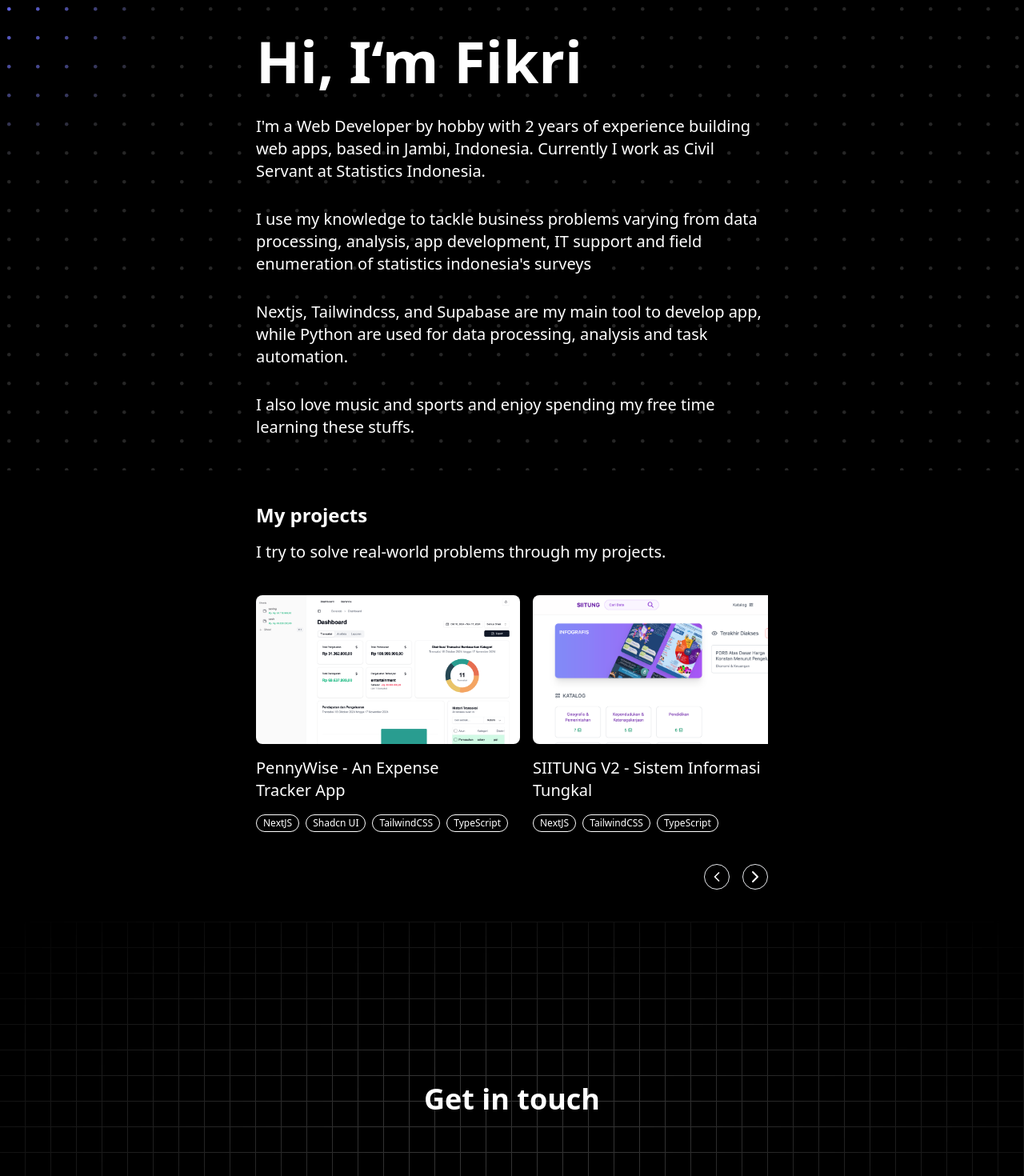
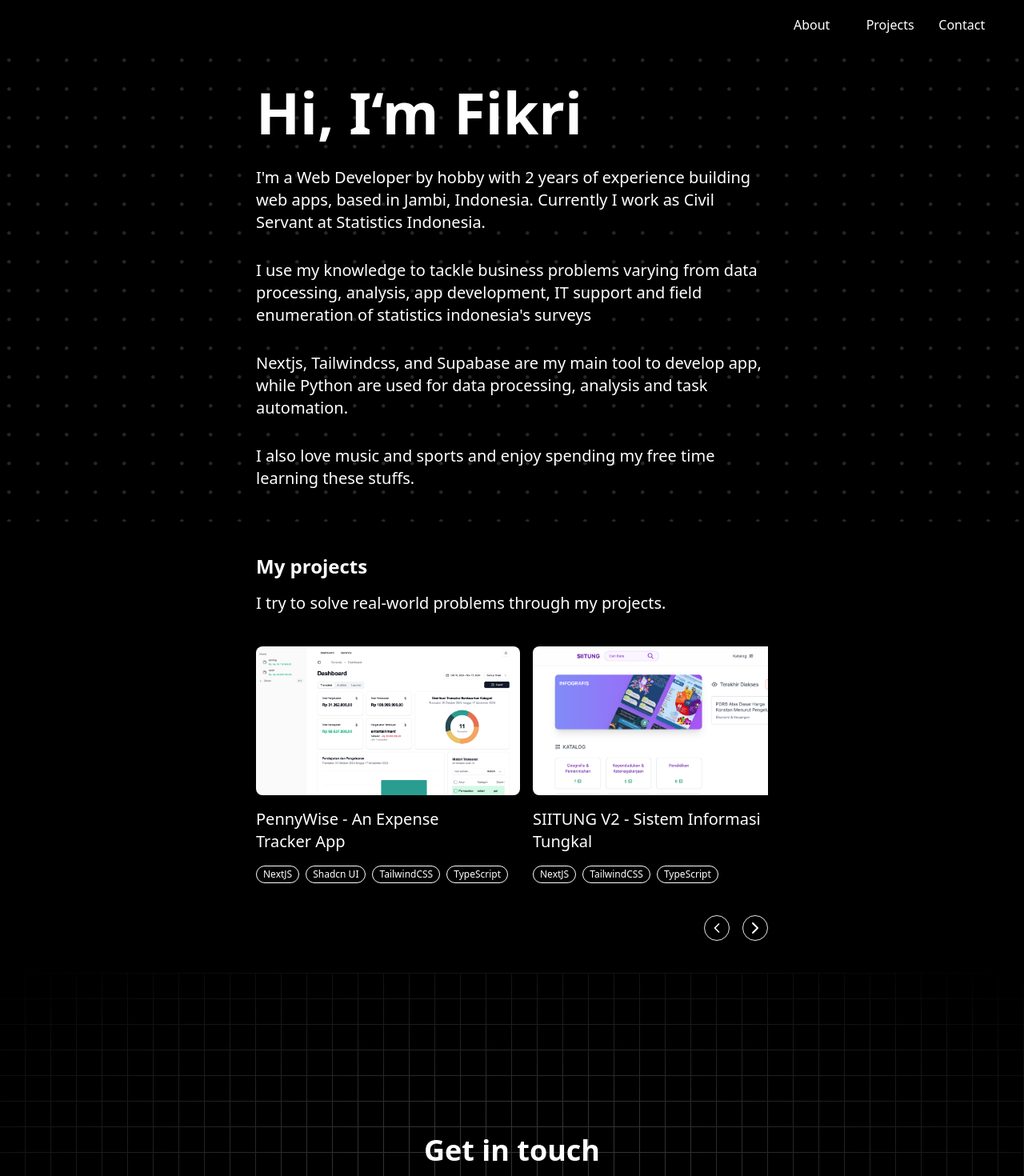
Before and after one commit to fikrianggara/porto, a Next.js app: page / in a window 1280 px wide. Shown: the top 1470 px of the page at 80% size. Built offline with nearby package versions, Linux system fonts and the light colour scheme.

Commit message:
add navbar

```diff
--- a/src/app/page.tsx
+++ b/src/app/page.tsx
@@ -17,6 +17,7 @@ import {
   IconChevronLeft,
   IconChevronRight,
 } from "@tabler/icons-react";
+import Navbar from "@/components/navbar";
 
 const projects = [
   {
@@ -245,6 +246,8 @@ const Page = () => {
   };
   return (
     <div className="relative bg-white dark:bg-black ">
+      <Navbar />
+      <div id="hero">
         <HighlightDiv className="items-start justify-center m-auto h-fit p-8 py-10 space-y-10">
           <div className="space-y-6 md:space-y-8">
             <h1 className="text-4xl lg:text-7xl font-bold dark:text-white">
@@ -252,22 +255,22 @@ const Page = () => {
             </h1>
             <div className="text-white text-start w-11/12 md:w-[40rem] text-lg md:text-xl lg:text-2xl leading-tight self-center space-y-6 md:space-y-8 font-thin">
               <p className="text-sm md:text-base lg:text-xl leading-thight md:leading-loose">
-              I&apos;m a <strong>Web Developer</strong> by hobby with 2 years of
-              experience building web apps, based in Jambi, Indonesia. Currently
-              I work as Civil Servant at Statistics Indonesia.
+                I&apos;m a <strong>Web Developer</strong> by hobby with 2 years
+                of experience building web apps, based in Jambi, Indonesia.
+                Currently I work as Civil Servant at Statistics Indonesia.
               </p>
               <p className="text-sm md:text-base lg:text-xl leading-thight md:leading-loose">
                 I use my knowledge to tackle business problems varying from{" "}
                 <strong>
-                data processing, analysis, app development, IT support and field
-                enumeration of statistics indonesia&apos;s surveys
+                  data processing, analysis, app development, IT support and
+                  field enumeration of statistics indonesia&apos;s surveys
                 </strong>
               </p>
               <p className="text-sm md:text-base lg:text-xl leading-thight md:leading-loose">
                 <strong>Nextjs</strong>, <strong>Tailwindcss</strong>, and{" "}
                 <strong>Supabase</strong> are my main tool to develop app, while{" "}
-              <strong>Python</strong> are used for data processing, analysis and
-              task automation.
+                <strong>Python</strong> are used for data processing, analysis
+                and task automation.
               </p>
               <p className="text-sm md:text-base lg:text-xl leading-thight md:leading-loose">
                 I also love music and sports and enjoy spending my free time
@@ -276,7 +279,12 @@ const Page = () => {
             </div>
           </div>
         </HighlightDiv>
-      <div className="flex flex-col h-fit md:m-auto md:w-[40rem] p-8 md:p-0 md:py-10 space-y-10">
+      </div>
+
+      <div
+        id="project"
+        className="flex flex-col h-fit md:m-auto md:w-[40rem] p-8 md:p-0 md:py-10 space-y-10"
+      >
         <div className="space-y-4">
           <h2 className="text-2xl font-bold dark:text-white">My projects</h2>
           <p className="text-sm md:text-base lg:text-xl text-white font-thin">
@@ -334,7 +342,10 @@ const Page = () => {
           </div>
         </div>
       </div>
-      <div className="h-[30rem] w-full dark:bg-black bg-white  dark:bg-grid-white/[0.2] bg-grid-black/[0.2] relative flex flex-col items-center justify-center space-y-36">
+      <div
+        id="contact"
+        className="h-[30rem] w-full dark:bg-black bg-white  dark:bg-grid-white/[0.2] bg-grid-black/[0.2] relative flex flex-col items-center justify-center space-y-36"
+      >
         {/* Radial gradient for the container to give a faded look */}
         <div className="absolute pointer-events-none inset-0 flex dark:bg-black bg-white [mask-image:radial-gradient(ellipse_at_center,transparent_20%,black)]"></div>
         <h2 className="text-2xl md:text-4xl font-bold dark:text-white">
--- /dev/null
+++ b/src/components/navbar.tsx
@@ -0,0 +1,31 @@
+import Link from "next/link";
+import React from "react";
+
+const Navbar = () => {
+  return (
+    <div className="sticky top-0 z-30 text-white w-full justify-end backdrop-blur md:backdrop-blur-none">
+      <ul className="flex space-x-4 text-sm items-center justify-end h-8 p-8 md:w-[20rem] place-self-end">
+        <li className="flex-1">
+          <Link href="/#hero" className="flex flex-col group text-base">
+            About{" "}
+            <span className="w-0 group-hover:w-3/4 duration-300 ease-in-out h-0.5 bg-green-500"></span>
+          </Link>
+        </li>
+        <li className="flex-1">
+          <Link href="/#project" className="flex flex-col group text-base">
+            Projects{" "}
+            <span className="w-0 group-hover:w-3/4 duration-300 ease-in-out h-0.5 bg-green-500 "></span>
+          </Link>
+        </li>
+        <li className="flex-1">
+          <Link href="/#contact" className="flex flex-col group text-base">
+            Contact{" "}
+            <span className="w-0 group-hover:w-3/4 duration-300 ease-in-out h-0.5 bg-green-500"></span>
+          </Link>
+        </li>
+      </ul>
+    </div>
+  );
+};
+
+export default Navbar;
```
Lines whose indentation alone changed are shown as unchanged.
